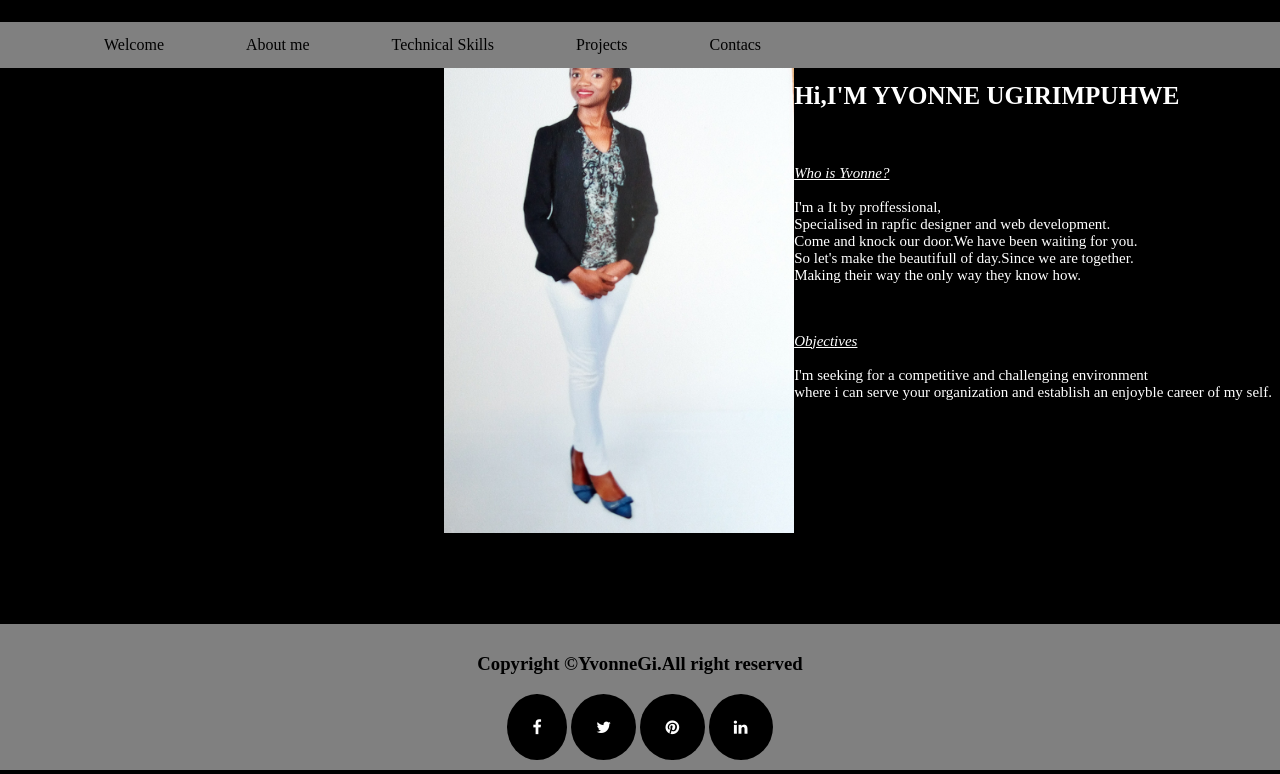
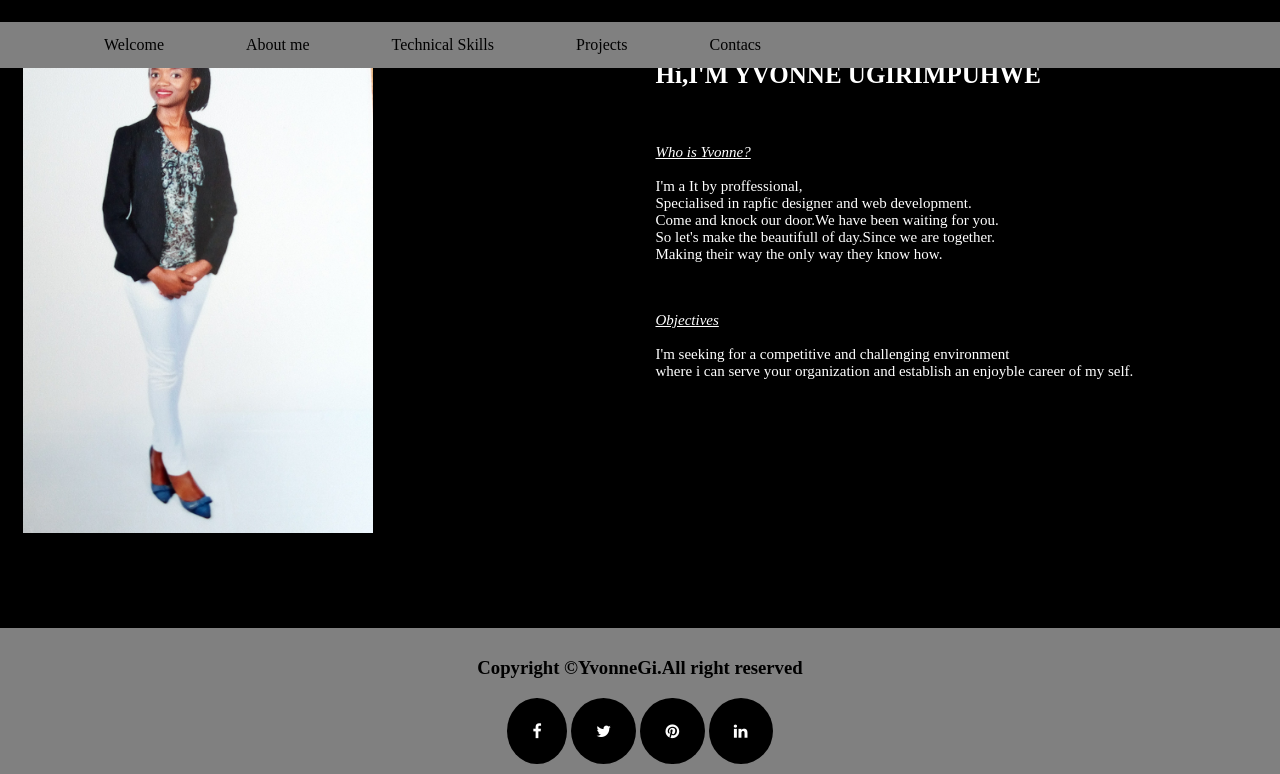
Before and after one commit to YvonneGi/first-week-project, a plain HTML site: page index.html in a window 1280 px wide. Shown: the part 77-851 px from the top of the page. Drawn offline with Linux system fonts and the light colour scheme.

Commit message:
addingg some style in thhe content part

```diff
--- a/css/style.css
+++ b/css/style.css
@@ -62,25 +62,28 @@ em
 {
     text-decoration: underline;
 }
-/* .container
-{
-column-count: 3;
-column-rule: 2px;
-column-width: 200px;
-} */
+
 .image
 {
     margin-bottom:-35px;
-    margin-left:-7px;
+    margin-left:15px;
     margin-top:36px;
-    display: flex;
-    justify-content: right;
+    column-count:2;
+    column-gap:-20%;
+    /* column-rule: 2px solid lightblue; */
+    column-width: 50px;
+    /* display: flex;
+    justify-content: right; */
 }
-.aboutme
+/* .aboutme
 {
     float:right;
+    font-size:20px;
+    padding:10%;
+    color:black;
+    font-family:sans-serif;
 
-}
+} */
 body
 {
     background-color: black;
```
